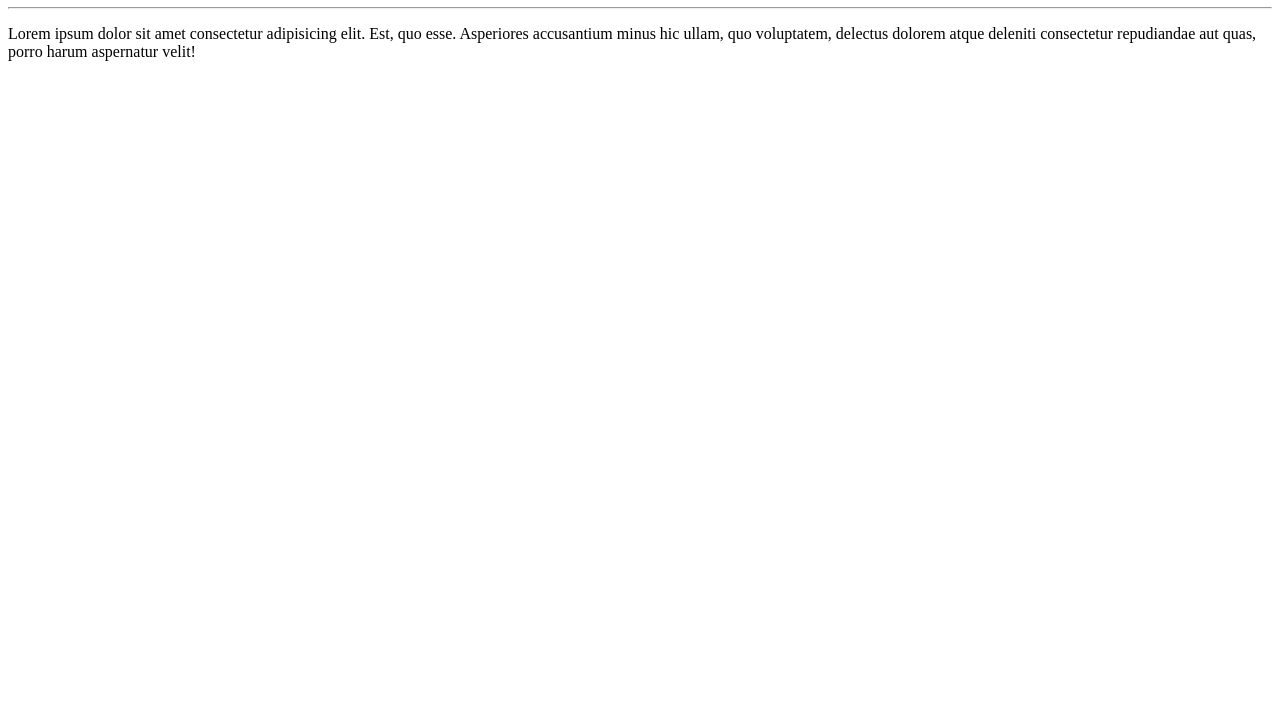
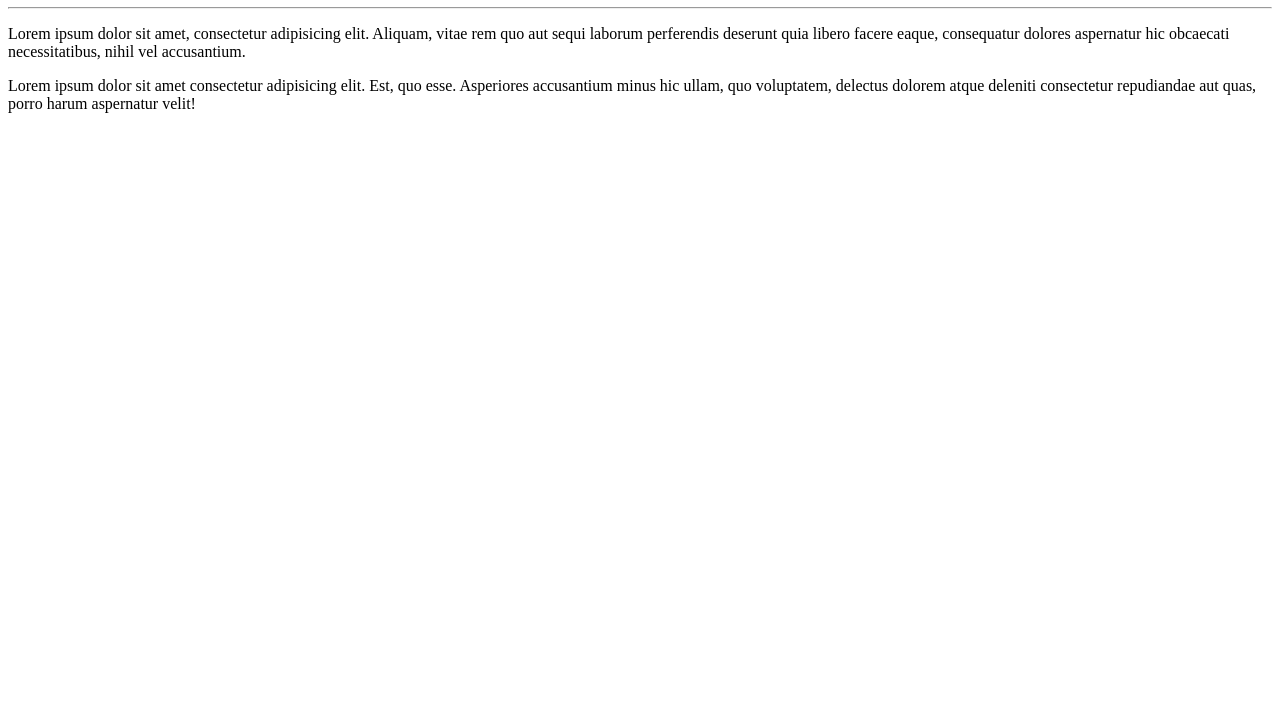
Before and after one commit to brennohlb/Ola-Mundo, a plain HTML site: page sites/index.html in a window 1280 px wide. Shown: the part 73-800 px from the top of the page. Drawn offline with Linux system fonts and the light colour scheme.

Commit message:
adc um paragrafo

```diff
--- a/sites/index.html
+++ b/sites/index.html
@@ -8,6 +8,7 @@
 <body>
     <h1>ola, mundo!</h1>
     <hr>
+    <p>Lorem ipsum dolor sit amet, consectetur adipisicing elit. Aliquam, vitae rem quo aut sequi laborum perferendis deserunt quia libero facere eaque, consequatur dolores aspernatur hic obcaecati necessitatibus, nihil vel accusantium.</p>
     <p>Lorem ipsum dolor sit amet consectetur adipisicing elit. Est, quo esse. Asperiores accusantium minus hic ullam, quo voluptatem, delectus dolorem atque deleniti consectetur repudiandae aut quas, porro harum aspernatur velit!</p>
 </body>
 </html>
```
